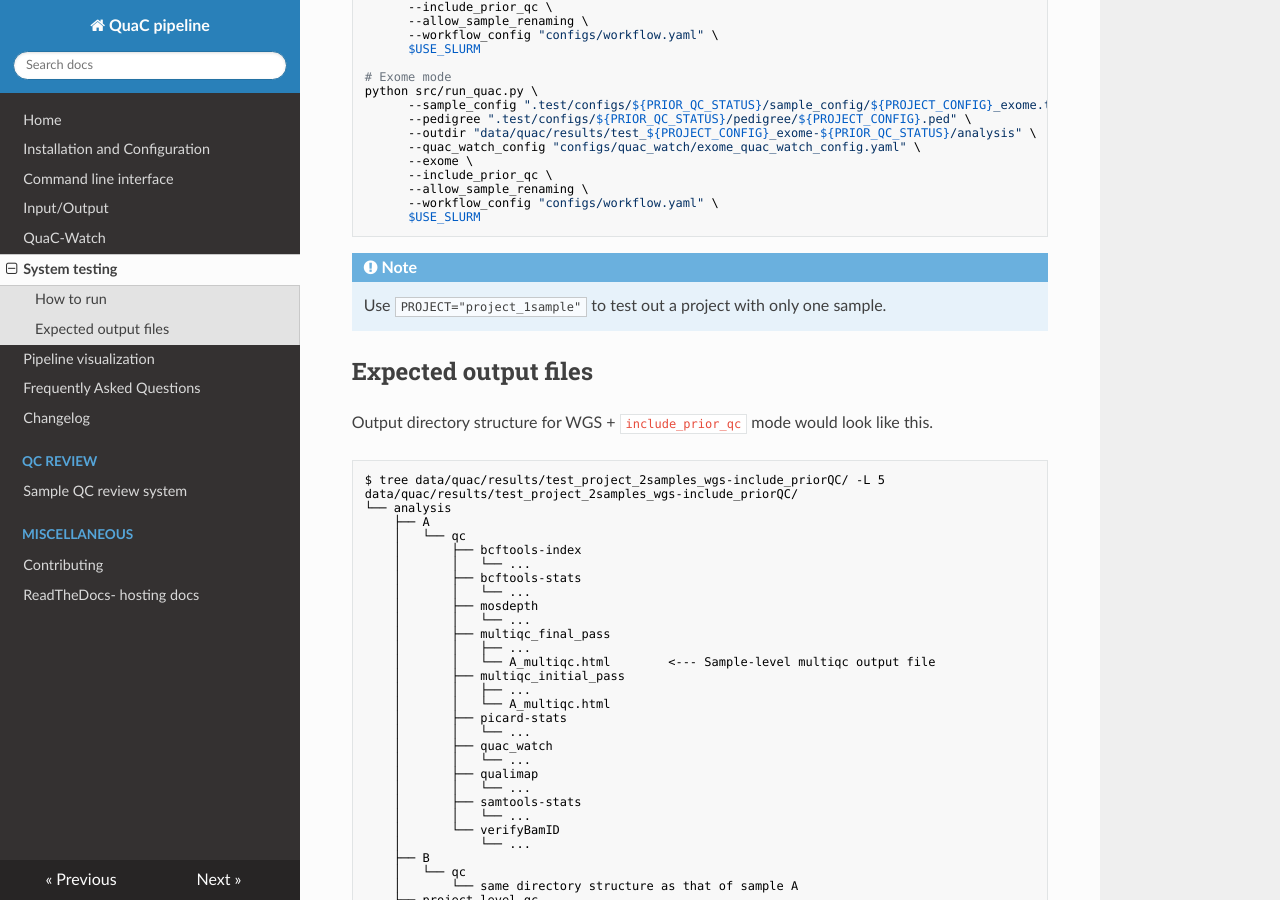
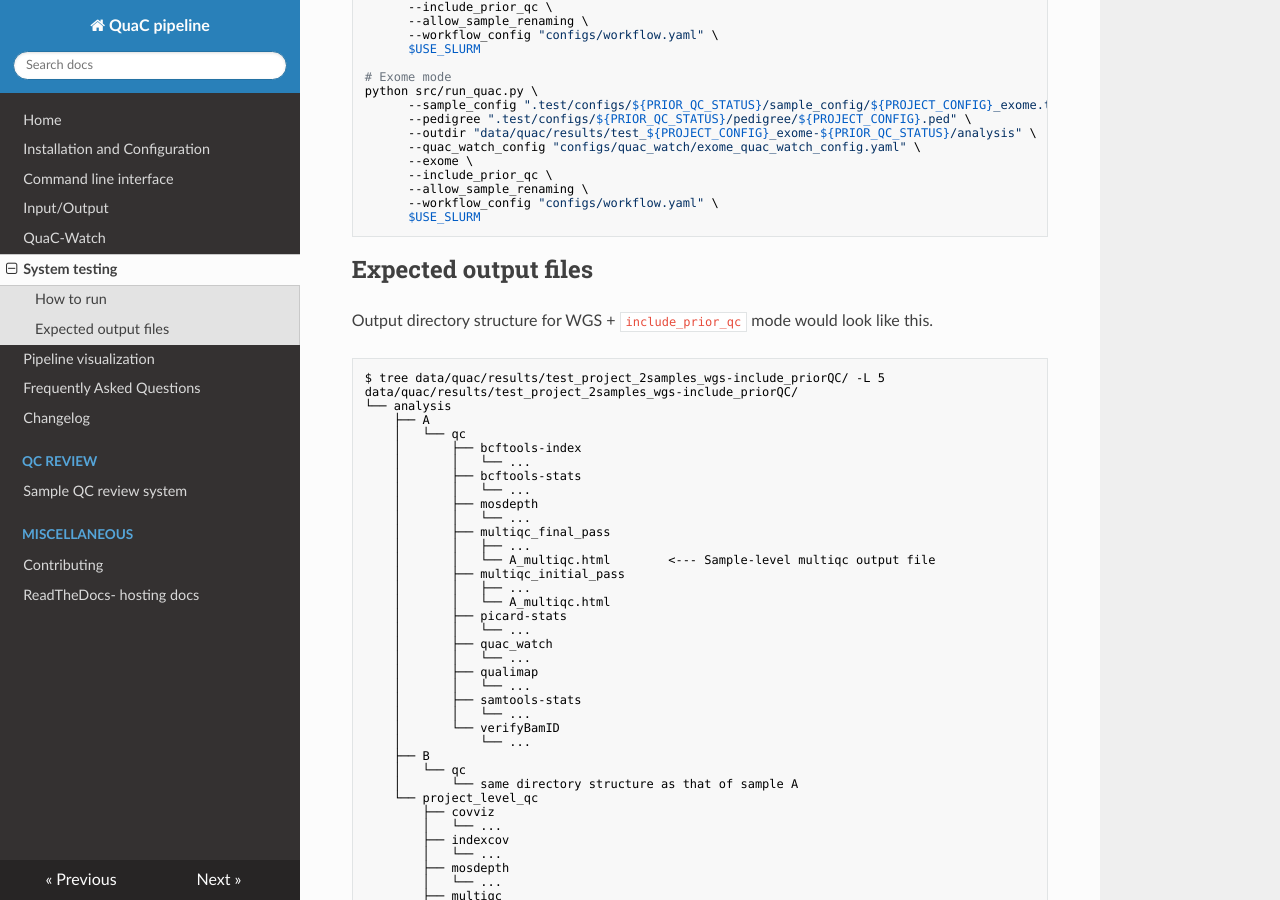
Before and after one commit to uab-cgds-worthey/quac, an MkDocs documentation site: the page built from docs/system_testing.md, in a window 1280 px wide and 900 px high, scrolled down 1340 px. Built offline with MkDocs 1.6.1, drawn with Linux system fonts in a browser that asks for light colours; nearby versions of some CDN libraries.

Commit message:
removes outdated note

````diff
--- a/docs/system_testing.md
+++ b/docs/system_testing.md
@@ -88,10 +88,6 @@ python src/run_quac.py \
       $USE_SLURM
 ```
 
-!!! note
-
-    Use `PROJECT="project_1sample"` to test out a project with only one sample.
-
 ## Expected output files
 
 Output directory structure for WGS + `include_prior_qc` mode would look like this.
````
